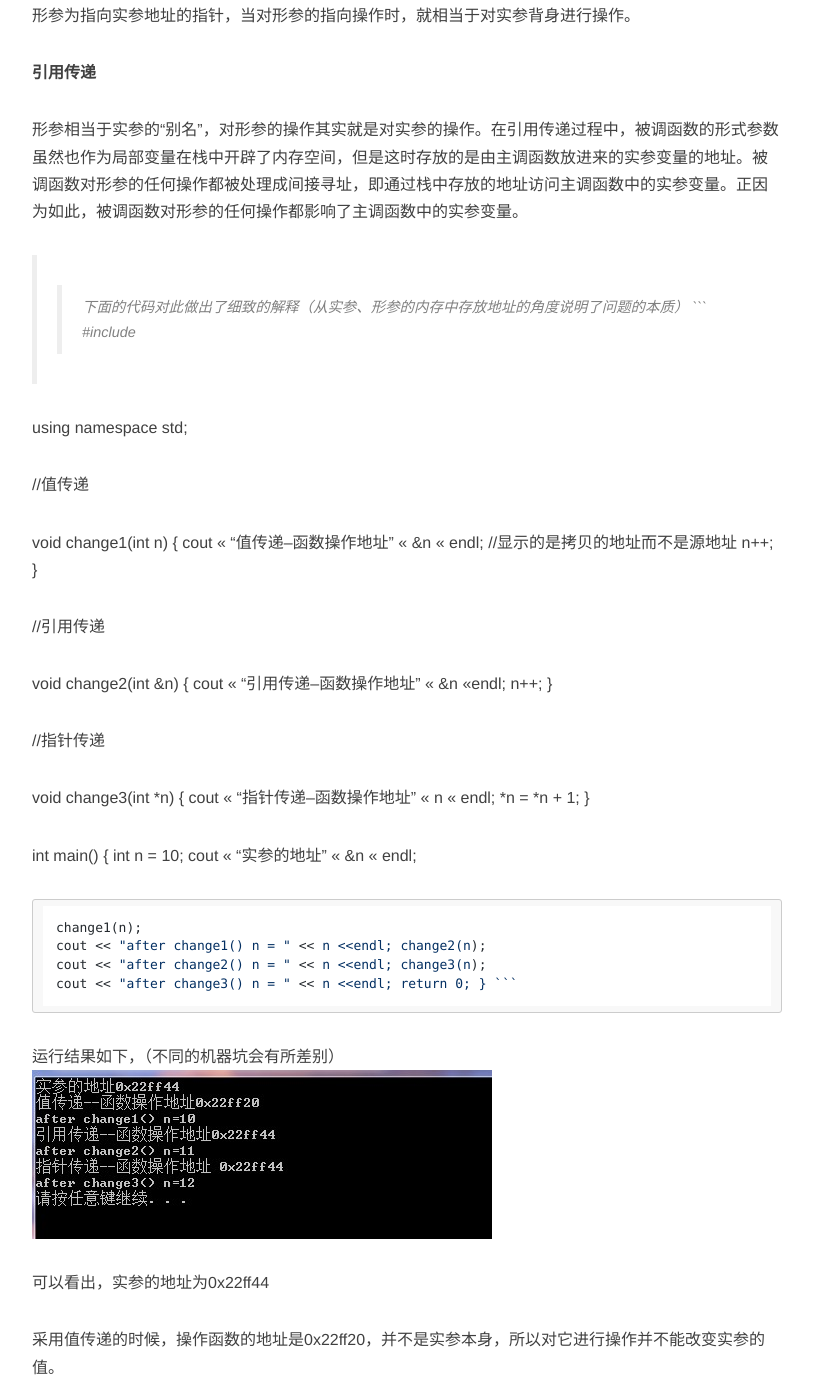
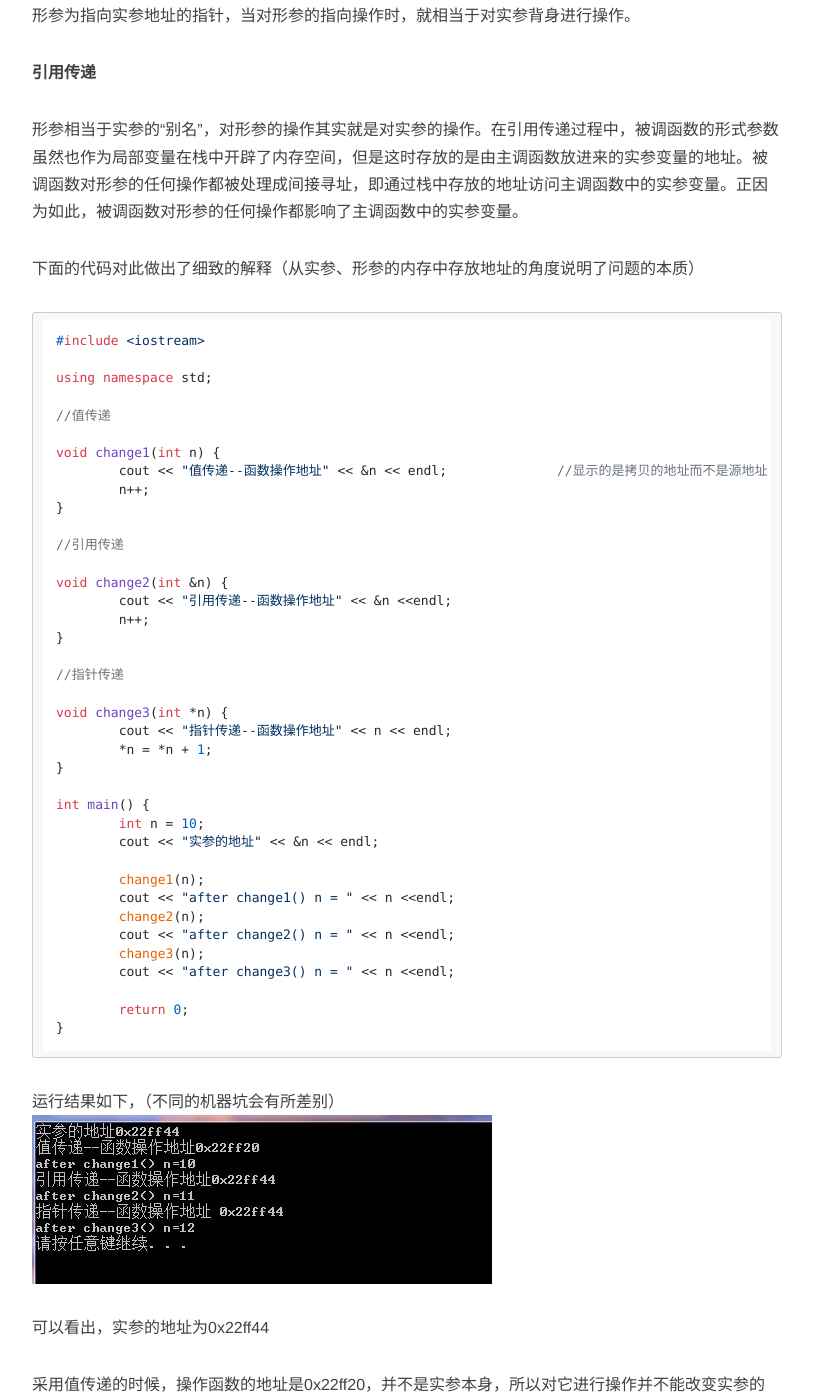
Before and after one commit to Chufan1990/Chufan1990.github.io, a Jekyll site: the page built from _posts/2017-09-09-cpp-value-pointer-reference-tips.md, in a window 1280 px wide and 1400 px high, scrolled down 829 px. Shown: the whole window, without its empty margins (233-1046 px from the left). Built offline with Jekyll 4.4.1, drawn with Linux system fonts in a browser that asks for light colours; nearby versions of some CDN libraries; comment, search, counter and statistics services are not loaded.

Commit message:
070909-2

````diff
--- a/_posts/2017-09-09-cpp-value-pointer-reference-tips.md
+++ b/_posts/2017-09-09-cpp-value-pointer-reference-tips.md
@@ -22,7 +22,8 @@ description: C++, cpp, value, pointer, referenece
 
 形参相当于实参的“别名”，对形参的操作其实就是对实参的操作。在引用传递过程中，被调函数的形式参数虽然也作为局部变量在栈中开辟了内存空间，但是这时存放的是由主调函数放进来的实参变量的地址。被调函数对形参的任何操作都被处理成间接寻址，即通过栈中存放的地址访问主调函数中的实参变量。正因为如此，被调函数对形参的任何操作都影响了主调函数中的实参变量。
 
->> 下面的代码对此做出了细致的解释（从实参、形参的内存中存放地址的角度说明了问题的本质）
+下面的代码对此做出了细致的解释（从实参、形参的内存中存放地址的角度说明了问题的本质）
+
 ```
 #include <iostream>
 
@@ -69,7 +70,7 @@ int main()
 ```
 
 运行结果如下，（不同的机器坑会有所差别）
-![](https://github.com/Chufan1990/Chufan1990.github.io/blob/master/img/2011120710381445.jpg)
+![我也不知道啥名字.jpg](https://github.com/Chufan1990/Chufan1990.github.io/blob/master/img/2011120710381445.jpg)
 
 可以看出，实参的地址为0x22ff44
 
````
